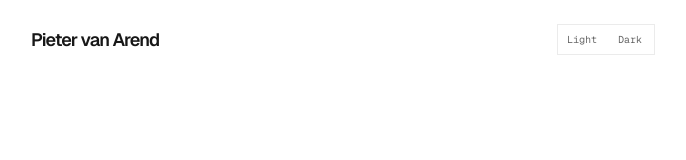
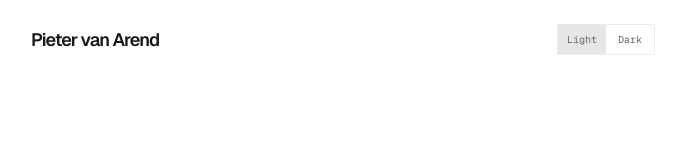
Before and after one commit to phiewter/www, a Next.js app: page / in a window 1280 px wide. Shown: the top 160 px of the page, without its empty margins (297-983 px from the left). Built offline with nearby package versions, Linux system fonts and the light colour scheme.

Commit message:
feat: add dark/light theme

```diff
--- a/app/components/button/button.module.css
+++ b/app/components/button/button.module.css
@@ -15,3 +15,15 @@
   background-color: var(--gray-200);
   color: var(--foreground);
 }
+
+.button:active {
+  background-color: var(--gray-300);
+}
+
+.active {
+  background-color: var(--gray-300);
+}
+
+.sleeper {
+  background-color: transparent;
+}
--- a/app/components/mode-toggle/mode-toggle.tsx
+++ b/app/components/mode-toggle/mode-toggle.tsx
@@ -9,15 +9,28 @@ import buttonStyles from "@/app/components/button/button.module.css";
 import modeToggleStyles from "@/app/components/mode-toggle/mode-toggle.module.css";
 
 export default function ModeToggle() {
-  const { setTheme } = useTheme();
+  const { theme, setTheme } = useTheme();
+
+  React.useEffect(() => {
+    setTheme("light");
+  }, []);
 
   return (
     <div className={modeToggleStyles["mode-toggle"]}>
-      <Button className={buttonStyles.small} onClick={() => setTheme("light")}>
+      <Button
+        className={
+          theme === "light" ? buttonStyles.active : buttonStyles.sleeper
+        }
+        onClick={() => setTheme(theme === "dark" ? "light" : "dark")}
+      >
         Light
       </Button>
-      <Button className={buttonStyles.small} onClick={() => setTheme("dark")}>
-        {" "}
+      <Button
+        className={
+          theme === "dark" ? buttonStyles.active : buttonStyles.sleeper
+        }
+        onClick={() => setTheme(theme === "light" ? "dark" : "light")}
+      >
         Dark
       </Button>
     </div>
--- a/app/layout.tsx
+++ b/app/layout.tsx
@@ -26,7 +26,11 @@ export default function RootLayout({
   return (
     <html lang="en" suppressHydrationWarning>
       <body className={`${geistSans.variable} ${geistMono.variable}`}>
-        <ThemeProvider attribute="class" disableTransitionOnChange>
+        <ThemeProvider
+          attribute="class"
+          defaultTheme="light"
+          disableTransitionOnChange
+        >
           {children}
         </ThemeProvider>
       </body>
```
